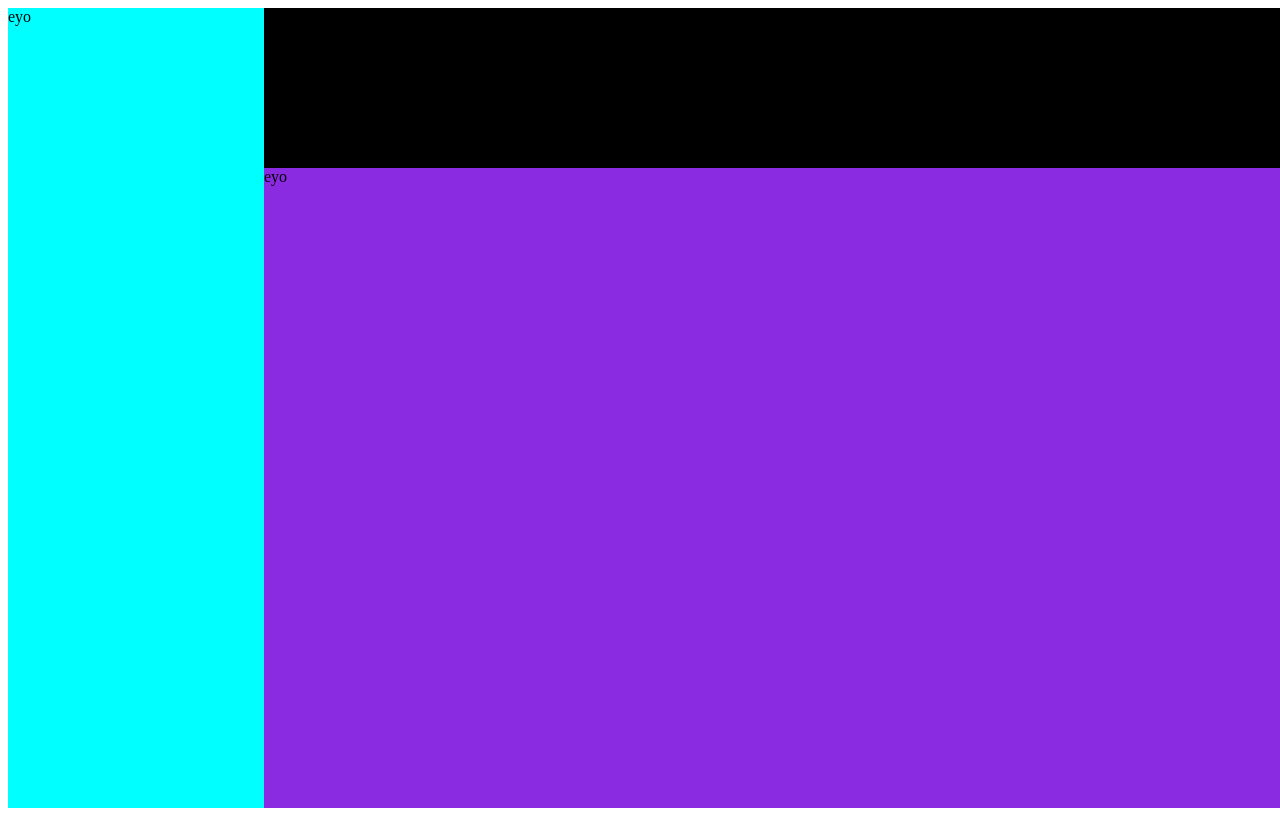
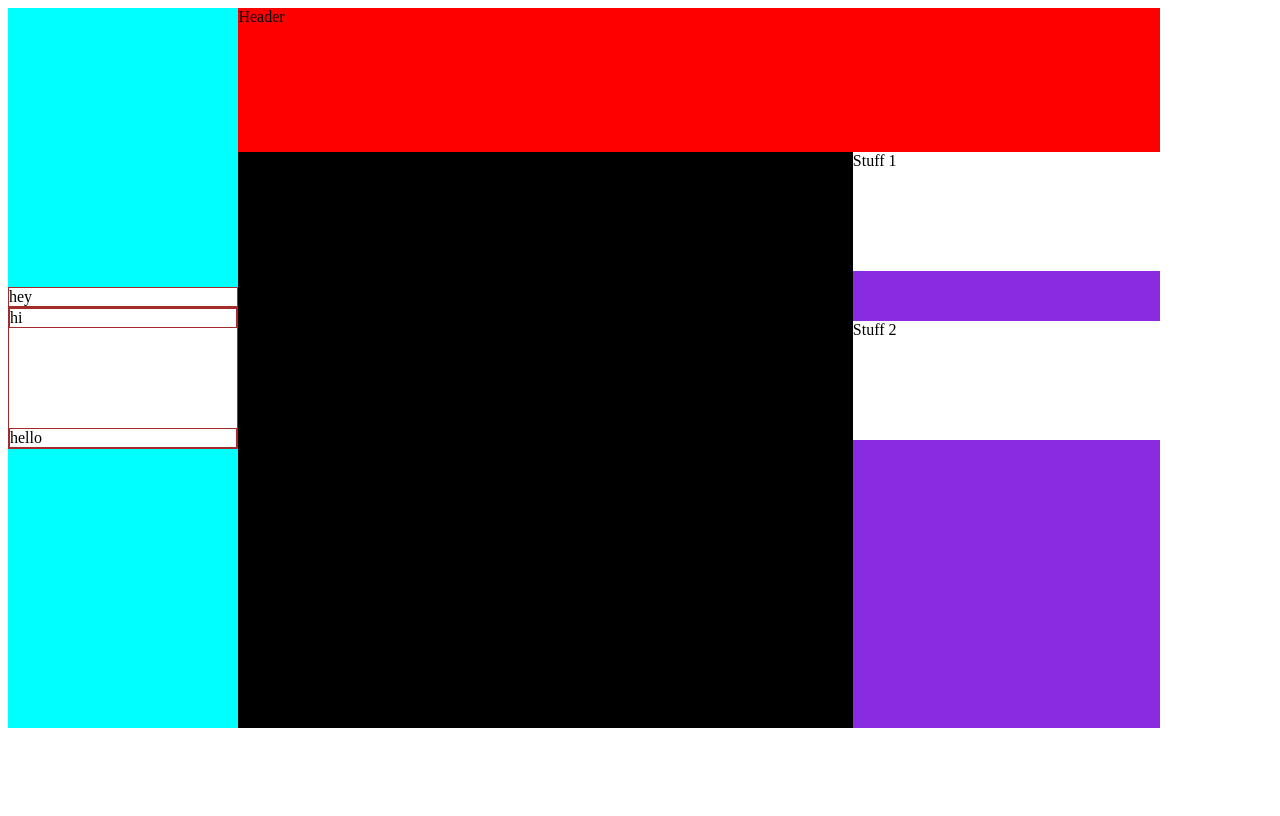
Before and after one commit to JaeGif/Admin-Dashboard, a plain HTML site: page index.html in a window 1280 px wide. Drawn offline with Linux system fonts and the light colour scheme.

Commit message:
added inner structure

```diff
--- a/index.html
+++ b/index.html
@@ -9,8 +9,25 @@
     <script defer src="script.js"></script>
 </head>
     <body>
-        <div class="nav-container">eyo</div>
-        <div class="header-container">eyo</div>
-        <div class="card-container">eyo</div>
+        <div class="nav-container">
+            <div id="logo">hey</div>
+            <div id="menu-container">
+                <div id="menu">hi</div>
+                <div id="lower-menu">hello</div>
+            </div>
+        </div>
+        <div class="header-container">Header
+
+        </div>
+        <div class="card-container">
+            <div class="card">Card 1</div>
+            <div class="card">Card 2</div>
+            <div class="card">Card 3</div>
+            <div class="card">Card 4</div>
+            <div id="info-scroll">
+                <div>Stuff 1</div>
+                <div>Stuff 2</div>
+            </div>
+        </div>
     </body>
 </html>
--- a/styles.css
+++ b/styles.css
@@ -2,16 +2,19 @@ body {
     display: grid;
     grid-template-columns: 1fr 4fr;
     grid-template-rows: 1fr 4fr;
-    height: 100vh;
-    width: 100vw;
+    height: 90vh;
+    width: 90vw;
 }
 .nav-container {
     background-color: aqua;
     grid-column: 1/2;
     grid-row: 1/3;
+    display: flex;
+    flex-direction: column;
+    justify-content: center;
 }
 .header-container {
-    background-color: black;
+    background-color: red;
     grid-column: 2/3;
     grid-row: 1/2;
 }
@@ -19,4 +22,31 @@ body {
     background-color: blueviolet;
     grid-column: 2/3;
     grid-row: 2/3;
+    display: grid;
+    grid-template-columns: 1fr 1fr 1fr;
+    grid-template-rows: 1fr 1fr;
 }
+.nav-container div {
+    background-color: white;
+    border: solid 1px brown;
+}
+#menu-container {
+    align-items: space-between;
+    gap: 100px;
+    display: flex;
+    flex-direction: column;
+}
+.card {
+    background-color: black;
+}
+#info-scroll {
+    grid-column: 3/4;
+    grid-row: 1/2;
+    display: grid;
+    grid-template-columns: 1fr;
+    grid-template-rows: 1fr 1fr;
+    gap: 50px;
+}
+#info-scroll div {
+    background-color: white;
+}
```
